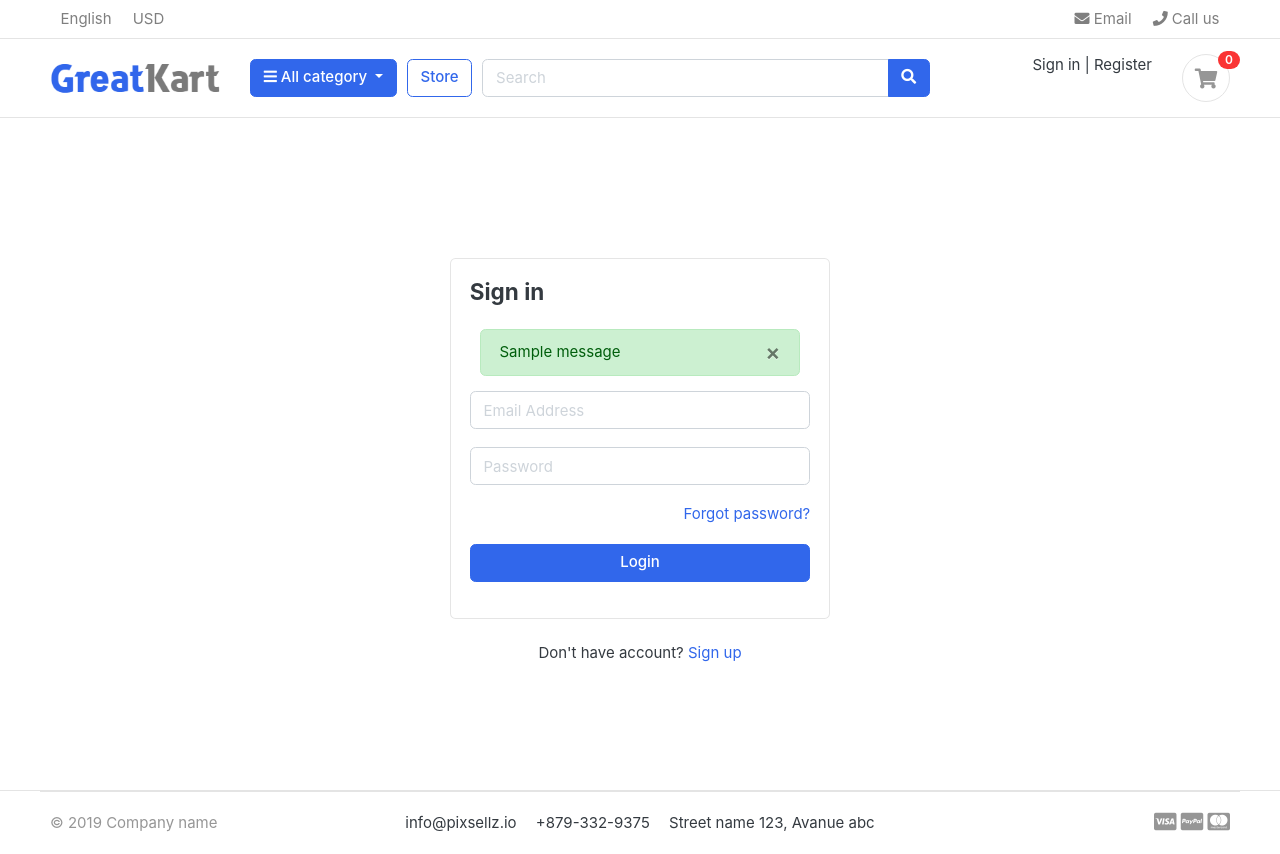
After one commit to akashSharma135/django-ecommerce, a Django app: page /account/login/ in a window 1280 px wide. The commit adds this page. Run offline with Django 3.2, Linux system fonts and the light colour scheme; tables that the repository leaves empty hold one stand-in row (values such as "Sample post"); one stand-in notice (Sample message) is shown; parts of the project's set-up code (start-up, migrations or seed data) failed here and were passed over; some libraries are stand-ins or nearby versions; some web fonts are replaced.

Commit message:
user registration with activation link and login part done

```diff
--- /dev/null
+++ b/account/urls.py
@@ -0,0 +1,13 @@
+"""
+    routes for cart app
+"""
+from django.urls import path
+
+from . import views
+
+urlpatterns = [
+    path('register/', views.register, name='register'),
+    path('login/', views.login, name='login'),
+    path('logout/', views.logout, name='logout'),
+    path('activate/<uidb64>/<token>/', views.activate, name='activate')
+]
--- a/account/views.py
+++ b/account/views.py
@@ -1,3 +1,97 @@
-from django.shortcuts import render
+from django.urls import reverse
+from django.conf import settings
+from django.shortcuts import redirect, render
+from django.contrib import messages, auth
+from django.contrib.auth.decorators import login_required
 
-# Create your views here.
+# Account verification
+from django.core.mail import EmailMessage
+from django.contrib.sites.shortcuts import get_current_site
+from django.template.loader import render_to_string
+from django.utils.http import urlsafe_base64_encode, urlsafe_base64_decode
+from django.utils.encoding import force_bytes
+from django.contrib.auth.tokens import default_token_generator
+
+from account.models import Account
+from .forms import RegistrationForm
+
+def register(request):
+    if request.method == 'POST':
+        form = RegistrationForm(request.POST)
+        if form.is_valid():
+            first_name = form.cleaned_data['first_name']
+            last_name = form.cleaned_data['last_name']
+            email = form.cleaned_data['email']
+            password = form.cleaned_data['password']
+            username = email.split('@')[0]
+
+            user = Account.objects.create_user(
+                first_name=first_name,
+                last_name=last_name,
+                email=email,
+                username=username,
+                password=password
+            )
+
+            # send user activation link
+            current_site = get_current_site(request)
+            mail_subject = "Please activate your account"
+            message = render_to_string("account/account_verification_template.html", {
+                "user": user,
+                "domain": current_site,
+                "uid": urlsafe_base64_encode(force_bytes(user.id)),
+                "token": default_token_generator.make_token(user),
+            })
+            to_email = email
+            send_email = EmailMessage(mail_subject, message, settings.EMAIL_HOST_USER, to=[to_email])
+            send_email.send()
+            # messages.success(request, "Thanks for registering with us. We have sent you an email to activate your account.")
+            return redirect(to=f'/account/login/?action=verification&email={email}')
+    else:
+        form = RegistrationForm()
+
+    context = {
+        "form": form
+    }
+    return render(request=request, template_name='account/register.html', context=context)
+
+
+def login(request):
+    if request.method == 'POST':
+        email = request.POST.get('email')
+        password = request.POST.get('password')
+
+        user = auth.authenticate(email=email, password=password)
+
+        if user:
+            auth.login(request, user)
+            # messages.success(request=request, message="You are logged in!")
+            return redirect('home')
+        else:
+            messages.error(request=request, message="Invalid login credentials!")
+            redirect(to='login')
+
+    return render(request=request, template_name='account/login.html')
+
+@login_required(login_url = 'login')
+def logout(request):
+    auth.logout(request=request)
+    messages.success("You are logged out")
+    return redirect(reverse('login'))
+
+
+def activate(request, uidb64, token):
+    try:
+        # decode user id
+        uid = urlsafe_base64_decode(uidb64).decode()
+        # get the user
+        user = Account._default_manager.get(pk=uid)
+    except (TypeError, ValueError, OverflowError, Account.DoesNotExist):
+        user = None
+
+    # if token is valid then activate the user account
+    if user is not None and default_token_generator.check_token(user, token):
+        user.is_active = True
+        user.save()
+        messages.success(request=request, message="Congratulations! Your account has been activated.")
+        return redirect('login')
--- a/one_click/urls.py
+++ b/one_click/urls.py
@@ -10,5 +10,6 @@ urlpatterns = [
 
     path('', views.home, name="home"),
     path('store/', include('store.urls')),
-    path('cart/', include('cart.urls'))
+    path('cart/', include('cart.urls')),
+    path('account/', include('account.urls'))
 ] + static(settings.MEDIA_URL, document_root=settings.MEDIA_ROOT)
--- /dev/null
+++ b/templates/account/login.html
@@ -0,0 +1,49 @@
+{% extends 'base.html' %}
+
+{% block content %}
+
+<!-- ========================= SECTION CONTENT ========================= -->
+<section class="section-conten padding-y" style="min-height:84vh">
+
+    <!-- ============================ COMPONENT LOGIN   ================================= -->
+    {% if request.GET.action == 'verification' %}
+        <div class="container mx-auto alert alert-info text-center" role="alert" style="max-width: 300px; margin-top: 100px;">
+            Thanks for registering with us. We have sent you an email at {{ request.GET.email }} to activate your account.
+            <br><br>
+            Already Verified? <a href="{% url 'login' %}">Sign in</a>
+        </div>
+    {% else %}
+        <div class="card mx-auto" style="max-width: 380px; margin-top:100px;">
+          <div class="card-body">
+          <h4 class="card-title mb-4">Sign in</h4>
+          {% include 'includes/alert.html' %}
+          <form action="{% url 'login' %}" method="post">
+              {% csrf_token %}
+              <div class="form-group">
+                 <input type="email" class="form-control" placeholder="Email Address" name="email">
+              </div> <!-- form-group// -->
+              <div class="form-group">
+                <input type="password" class="form-control" placeholder="Password" name="password">
+              </div> <!-- form-group// -->
+
+              <div class="form-group">
+                  <a href="#" class="float-right">Forgot password?</a>
+
+              </div> <!-- form-group form-check .// -->
+              <div class="form-group">
+                  <button type="submit" class="btn btn-primary btn-block"> Login  </button>
+              </div> <!-- form-group// -->
+          </form>
+          </div> <!-- card-body.// -->
+        </div> <!-- card .// -->
+
+         <p class="text-center mt-4">Don't have account? <a href="{% url 'register' %}">Sign up</a></p>
+         <br><br>
+    <!-- ============================ COMPONENT LOGIN  END.// ================================= -->
+    {% endif %}
+
+    </section>
+    <!-- ========================= SECTION CONTENT END// ========================= -->
+
+
+{% endblock content %}
--- /dev/null
+++ b/templates/includes/alert.html
@@ -0,0 +1,11 @@
+{% if messages %}
+    {% for message in messages %}
+    <div id="message" class="container">
+        <div{% if message.tags %} class="alert alert-{{ message.tags }}"{% endif %} role="alert">
+            <button type="button" class="close" data-dismiss="alert"><span aria-hidden="true">&times;</span></button>
+            {% if message.level == DEFAULT_MESSAGE_LEVELS.ERROR %} {% endif %}
+            {{ message }}
+        </div>
+    </div>
+    {% endfor %}
+{% endif %}
--- a/templates/includes/nav.html
+++ b/templates/includes/nav.html
@@ -62,13 +62,21 @@
                 </div> <!-- col.// -->
                 <div class="col-lg-3 col-sm-6 col-8 order-2 order-lg-3">
                     <div class="d-flex justify-content-end mb-3 mb-lg-0">
+                        {% if user.id %}
                         <div class="widget-header">
-                            <small class="title text-muted">Welcome guest!</small>
+                            <small class="title text-muted">Welcome {{ user.username }}!</small>
                             <div>
-                                <a href="./signin.html">Sign in</a> <span class="dark-transp"> | </span>
-                                <a href="./register.html"> Register</a>
+                                <a href="{% url 'logout' %}">Sign out</a>
                             </div>
                         </div>
+                        {% else %}
+                        <div class="widget-header">
+                            <div>
+                                <a href="{% url 'login' %}">Sign in</a> <span class="dark-transp"> | </span>
+                                <a href="{% url 'register' %}"> Register</a>
+                            </div>
+                        </div>
+                        {% endif %}
                         <a href="{% url 'cart' %}" class="widget-header pl-3 ml-3">
                             <div class="icon icon-sm rounded-circle border"><i class="fa fa-shopping-cart"></i></div>
                             <span class="badge badge-pill badge-danger notify">{{ cart_count }}</span>
```
Also changed, not shown: account/forms.py (added, +37 -0 lines), one_click/settings.py (+18 -0 lines), templates/account/account_verification_template.html (added, +10 -0 lines), templates/account/register.html (added, +76 -0 lines), 1 other file.
